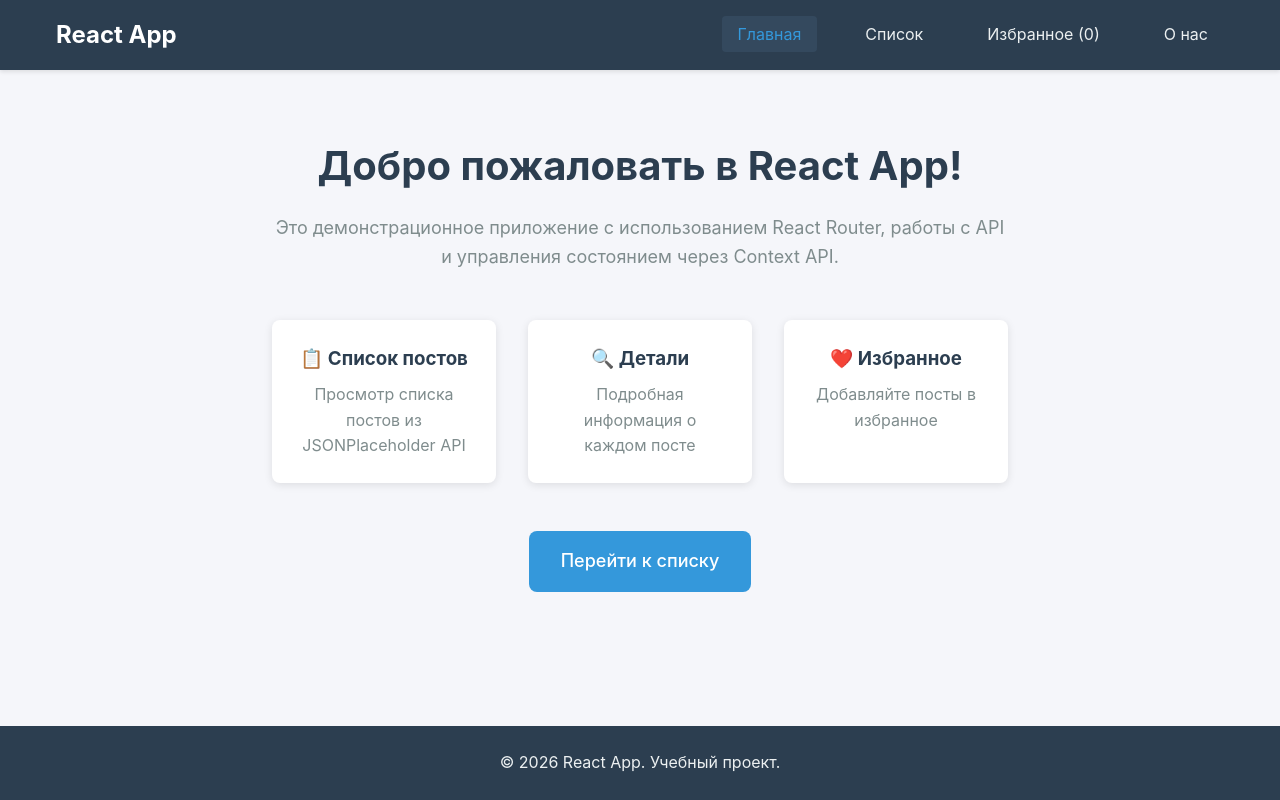
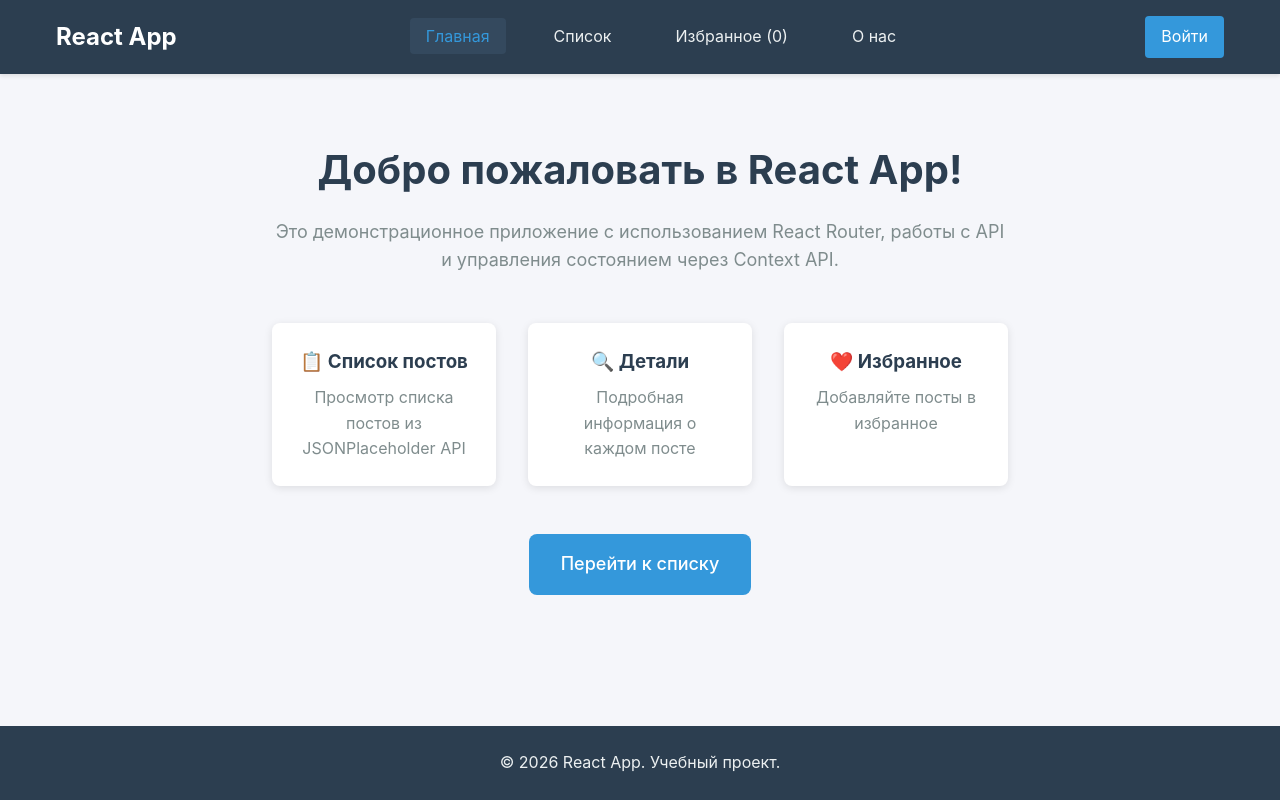
Before and after one commit to sofiazlobina/react-app, a React (Vite) app: page / in a window 1280 px wide. Built offline with nearby package versions, Linux system fonts and the light colour scheme; no server answers.

Commit message:
Update Navbar.jsx

```diff
--- a/src/components/Navbar.jsx
+++ b/src/components/Navbar.jsx
@@ -1,5 +1,6 @@
 import { NavLink } from 'react-router-dom';
 import { useAppContext } from '../context/AppContext';
+import UserMenu from './UserMenu';
 import './Navbar.css';
 
 const Navbar = () => {
@@ -49,6 +50,7 @@ const Navbar = () => {
             </NavLink>
           </li>
         </ul>
+        <UserMenu />
       </div>
     </nav>
   );
```
